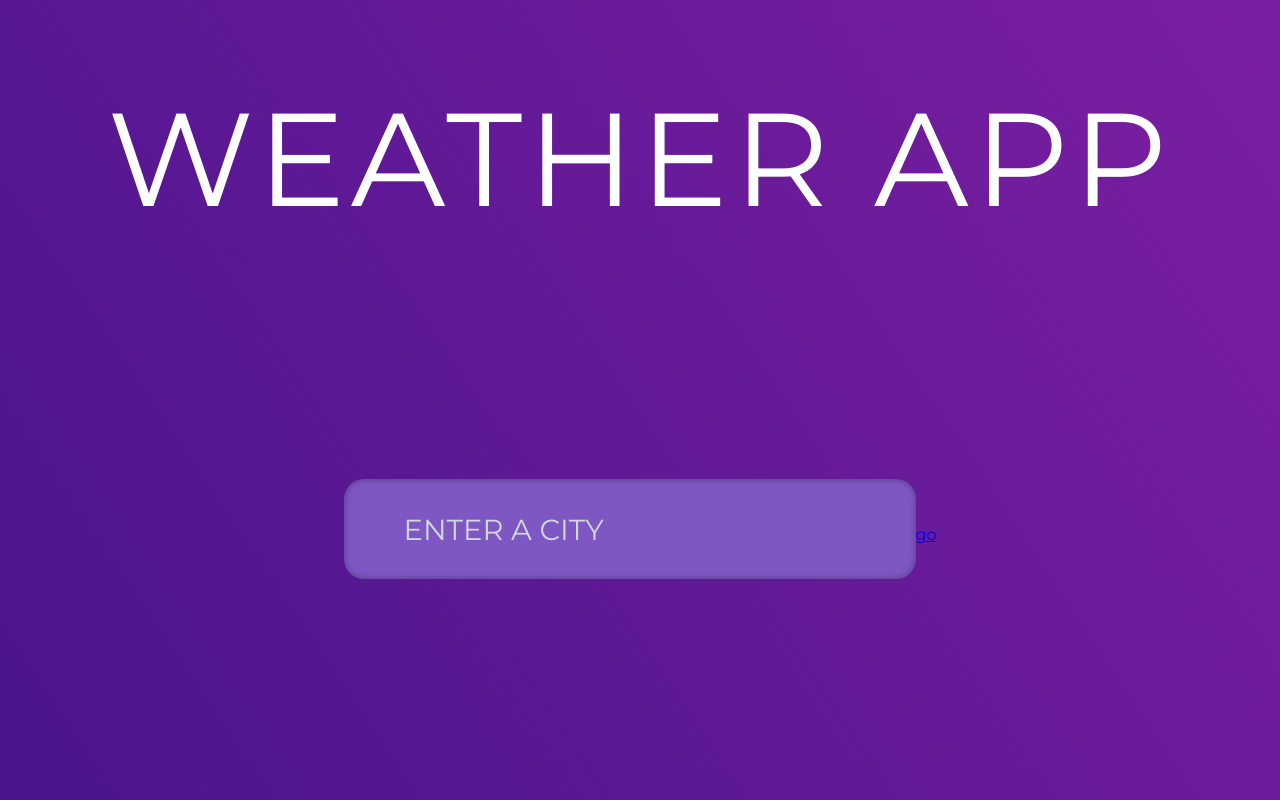
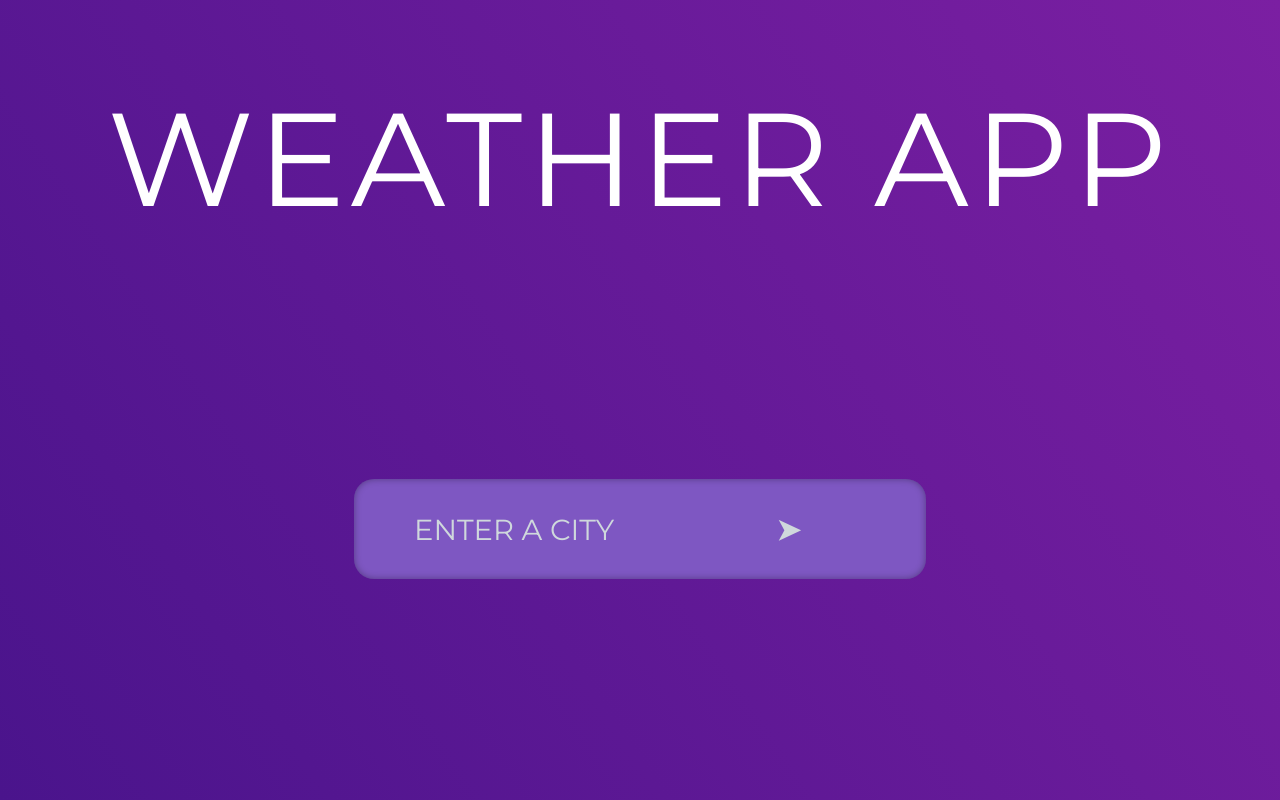
Before and after one commit to ryadik/react-weather-app, a React (Create React App) app: page / in a window 1280 px wide. Built offline with nearby package versions, Linux system fonts and the light colour scheme.

Commit message:
added fiveday-weather component

```diff
--- a/src/components/main-page/main-page.js
+++ b/src/components/main-page/main-page.js
@@ -4,14 +4,14 @@ import {NavLink} from "react-router-dom";
 
 import './main-page.sass'
 
-const MainPage = () => {
+const MainPage = ({changeCityName}) => {
   return (
       <div className="main-page">
         <h1 className="main-page__title">Weather App</h1>
 
         <div className="main-page__text-field">
-          <input type="text" placeholder="Enter a city"/>
-            <NavLink to="/weather">go</NavLink>
+          <input onChange={changeCityName} type="text" placeholder="Enter a city"/>
+            <NavLink to="/weather"><span>&#10148;</span></NavLink>
         </div>
       </div>
   )
--- a/src/components/main-page/main-page.sass
+++ b/src/components/main-page/main-page.sass
@@ -9,6 +9,10 @@
     font-weight: 400
 
   &__text-field
+    display: flex
+    justify-content: center
+    align-items: center
+
     input
       border: none
       padding: 36px 0 36px 60px
@@ -29,3 +33,24 @@
 
       &::placeholder
         color: #cfd8dc
+
+  a
+    position: absolute
+
+    right: 34.5%
+
+    display: flex
+    align-items: center
+    justify-content: center
+
+    height: 100px
+    width: 100px
+
+    text-decoration: none
+    text-transform: uppercase
+    color: #cfd8dc
+    font-family: 'Montserrat'
+    font-size: 29px
+    font-weight: 700
+
+    box-sizing: border-box
```
Also changed, not shown: src/components/pages/fiveday-weather/fiveday-weather.js (added, +73 -0 lines), src/components/pages/fiveday-weather/fiveday-weather.sass (added, +29 -0 lines).
